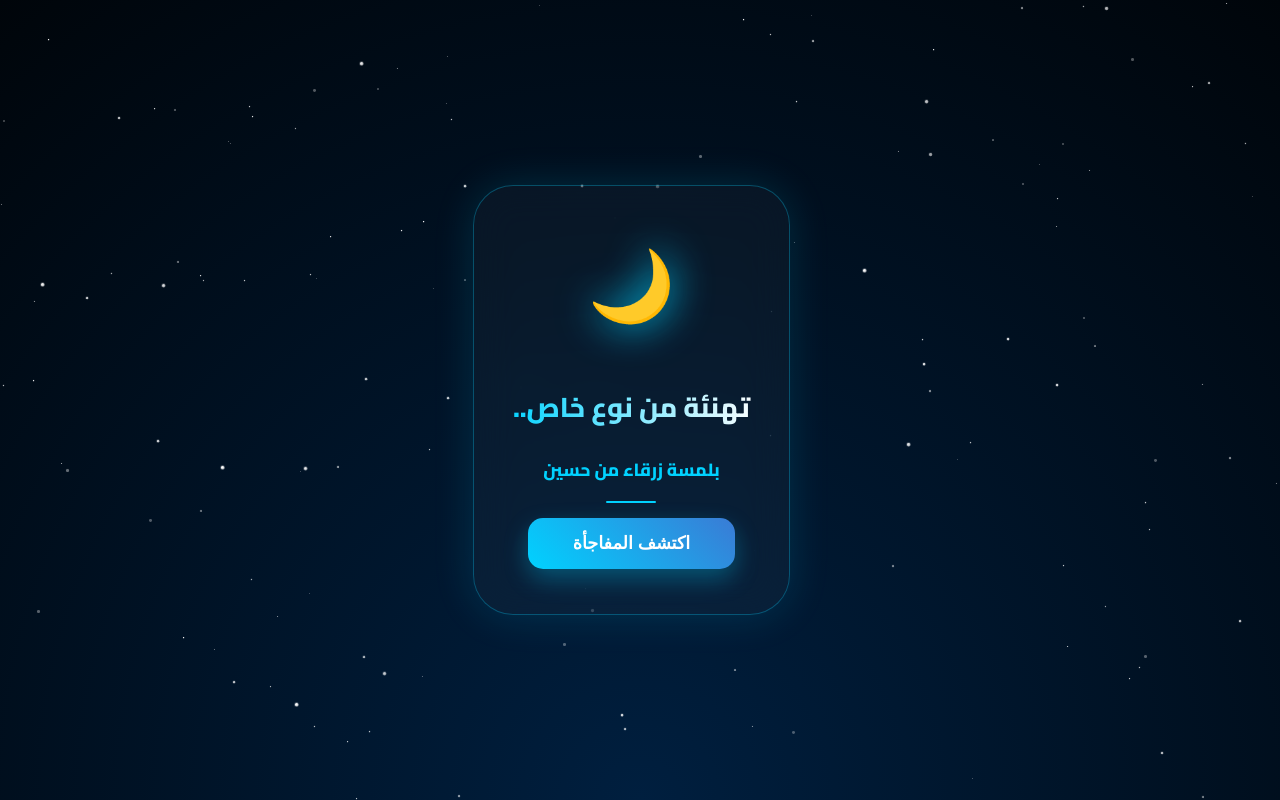
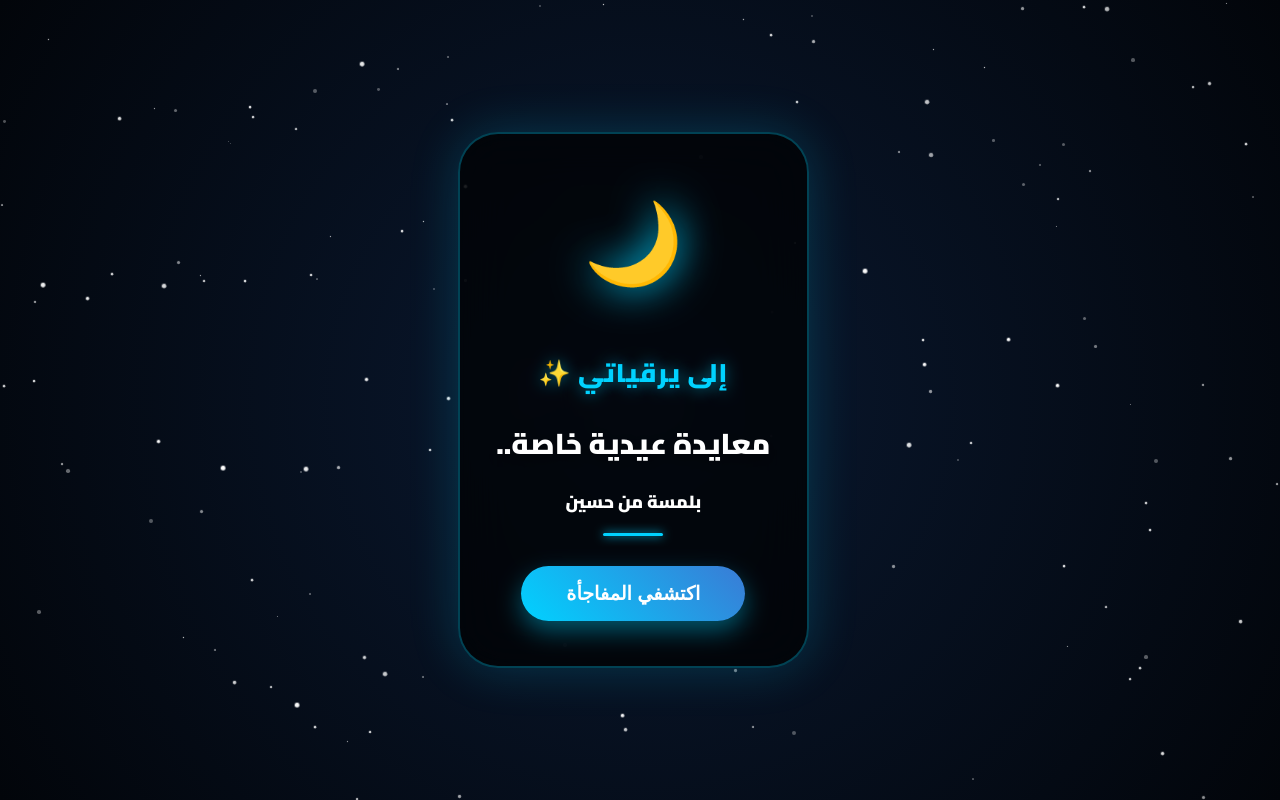
Before and after one commit to hussanjabba15-pixel/hussein7777, a plain HTML site: page index.html in a window 1280 px wide. Drawn offline with nearby package versions, Linux system fonts and the light colour scheme.

Commit message:
Revise HTML structure and styles for personalization
Updated title and styles for improved aesthetics. Changed text content and button labels for personalization.

```diff
--- a/index.html
+++ b/index.html
@@ -3,71 +3,82 @@
 <head>
     <meta charset="UTF-8">
     <meta name="viewport" content="width=device-width, initial-scale=1.0">
-    <title>تهنئة خاصة | Blue Edition</title>
-    <link href="https://fonts.googleapis.com/css2?family=Cairo:wght@600;800&display=swap" rel="stylesheet">
+    <title>إلى يرقياتي | من حسين</title>
+    <link href="https://fonts.googleapis.com/css2?family=Cairo:wght@700;900&display=swap" rel="stylesheet">
     <script src="https://cdn.jsdelivr.net/npm/canvas-confetti@1.6.0/dist/confetti.browser.min.js"></script>
     <style>
         :root {
             --primary-blue: #00d2ff;
-            --deep-blue: #3a7bd5;
-            --dark-bg: #060b19;
+            --accent-blue: #3a7bd5;
         }
 
         body {
             margin: 0; font-family: 'Cairo', sans-serif;
-            background: var(--dark-bg);
-            background: radial-gradient(circle at bottom, #001f3f 0%, #00050a 100%);
+            background: #050a16;
+            background: radial-gradient(circle at center, #0a1931 0%, #02050a 100%);
             height: 100vh; display: flex; justify-content: center; align-items: center;
             color: white; overflow: hidden; position: relative;
         }
 
-        /* خلفية النجوم المتحركة */
         #stars-container { position: absolute; width: 100%; height: 100%; top: 0; left: 0; z-index: -1; }
 
         .card {
-            background: rgba(255, 255, 255, 0.03);
-            backdrop-filter: blur(20px);
-            -webkit-backdrop-filter: blur(20px);
-            border: 1px solid rgba(0, 210, 255, 0.3);
+            background: rgba(0, 0, 0, 0.7);
+            backdrop-filter: blur(25px);
+            -webkit-backdrop-filter: blur(25px);
+            border: 2px solid rgba(0, 210, 255, 0.3);
             padding: 45px 30px;
             border-radius: 40px; width: 85%; max-width: 400px; text-align: center;
-            box-shadow: 0 0 40px rgba(0, 210, 255, 0.15);
-            animation: slideUp 1s ease-out;
+            box-shadow: 0 0 50px rgba(0, 210, 255, 0.2);
+            animation: slideUp 1s cubic-bezier(0.2, 0.8, 0.2, 1);
         }
 
-        .moon-icon { font-size: 70px; margin-bottom: 20px; filter: drop-shadow(0 0 20px var(--primary-blue)); animation: float 3s ease-in-out infinite; }
+        .moon-icon { font-size: 80px; margin-bottom: 20px; filter: drop-shadow(0 0 20px var(--primary-blue)); animation: float 3s ease-in-out infinite; }
 
         h1 {
-            font-size: 1.7rem; margin-bottom: 20px;
-            background: linear-gradient(to left, #fff, var(--primary-blue));
-            -webkit-background-clip: text; -webkit-text-fill-color: transparent;
-            font-weight: 800;
+            font-size: 1.8rem; margin-bottom: 15px;
+            color: #ffffff; font-weight: 900;
+            text-shadow: 0 5px 15px rgba(0,0,0,0.5);
+        }
+
+        /* تنسيق كلمة يرقياتي */
+        .nickname {
+            font-size: 1.6rem;
+            color: var(--primary-blue);
+            font-weight: 900;
+            display: block;
+            margin-bottom: 10px;
+            text-shadow: 0 0 15px rgba(0, 210, 255, 0.6);
+            letter-spacing: 1px;
         }
 
         p {
-            font-size: 1.2rem; line-height: 1.8; margin-bottom: 25px;
-            color: #e0f7fa; text-shadow: 0 2px 10px rgba(0,0,0,0.5);
+            font-size: 1.3rem; line-height: 1.7; margin-bottom: 25px;
+            color: #ffffff; font-weight: 700;
+            text-shadow: 1px 1px 5px rgba(0,0,0,1);
         }
 
         .btn-blue {
             background: linear-gradient(45deg, #00d2ff, #3a7bd5);
-            color: white; border: none; padding: 15px 45px;
-            border-radius: 15px; font-size: 1.1rem; font-weight: 800; cursor: pointer;
-            transition: 0.4s; box-shadow: 0 10px 25px rgba(0, 210, 255, 0.3);
+            color: white; border: none; padding: 16px 45px;
+            border-radius: 50px; font-size: 1.2rem; font-weight: 900; cursor: pointer;
+            transition: 0.4s; box-shadow: 0 10px 25px rgba(0, 210, 255, 0.4);
+            margin-top: 15px;
         }
-        .btn-blue:hover { transform: translateY(-5px); box-shadow: 0 15px 35px rgba(0, 210, 255, 0.5); }
+        .btn-blue:hover { transform: scale(1.05); }
 
         .hidden { display: none; }
 
-        .signature { font-size: 1.1rem; color: var(--primary-blue); font-weight: 800; margin-bottom: 5px; display: block; }
-        .divider { height: 2px; width: 50px; background: var(--primary-blue); margin: 15px auto; border-radius: 2px; }
+        .signature { font-size: 1.1rem; color: #ffffff; font-weight: 800; margin-bottom: 8px; display: block; }
+        .divider { height: 3px; width: 60px; background: var(--primary-blue); margin: 15px auto; border-radius: 5px; box-shadow: 0 0 10px var(--primary-blue); }
 
-        /* أنيميشن */
-        @keyframes slideUp { from { opacity: 0; transform: translateY(50px); } to { opacity: 1; transform: translateY(0); } }
+        @keyframes slideUp { from { opacity: 0; transform: translateY(40px); } to { opacity: 1; transform: translateY(0); } }
         @keyframes float { 0%, 100% { transform: translateY(0); } 50% { transform: translateY(-15px); } }
 
         .star { position: absolute; background: white; border-radius: 50%; opacity: 0.5; animation: twinkle var(--duration) infinite; }
         @keyframes twinkle { 0%, 100% { opacity: 0.3; transform: scale(1); } 50% { opacity: 1; transform: scale(1.2); } }
+
+        audio { width: 100%; border-radius: 50px; margin: 25px 0; filter: invert(1) brightness(1.8) hue-rotate(180deg); }
     </style>
 </head>
 <body>
@@ -77,10 +88,11 @@
     <div id="main-content">
         <div id="step1" class="card">
             <div class="moon-icon">🌙</div>
-            <h1>تهنئة من نوع خاص..</h1>
-            <span class="signature">بلمسة زرقاء من حسين</span>
+            <span class="nickname">إلى يرقياتي ✨</span>
+            <h1>معايدة عيدية خاصة..</h1>
+            <span class="signature">بلمسة من حسين</span>
             <div class="divider"></div>
-            <button class="btn-blue" onclick="startExperience()">اكتشف المفاجأة</button>
+            <button class="btn-blue" onclick="startExperience()">اكتشفي المفاجأة</button>
         </div>
 
         <div id="step2" class="card hidden">
@@ -90,18 +102,19 @@
         </div>
 
         <div id="step3" class="card hidden">
+            <span class="nickname">إلى يرقياتي ✨</span>
             <h1>هدوء وموسيقى لقلبك 🎧</h1>
             <audio id="bgMusic" controls>
-                <source src="blue-song.mp3" type="audio/mpeg">
+                <source src="song.mp3" type="audio/mpeg">
             </audio>
-            <span class="signature">من حسين</span>
+            <span class="signature">بلمسة من حسين</span>
             <div class="divider"></div>
-            <button class="btn-blue" onclick="location.reload()" style="background: rgba(255,255,255,0.1); font-size: 0.9rem;">إعادة العرض</button>
+            <button class="btn-blue" onclick="location.reload()" style="background: rgba(255,255,255,0.15); font-size: 0.9rem;">إعادة العرض</button>
         </div>
     </div>
 
     <script>
-        const message = "عيد فطر مبارك.. أتمنى أن تكون أيامك هادئة وجميلة مثل لونك المفضل. كل عام وأنت بألف خير، يا رب تكون دائماً في أعلى المراتب وبكل سعادة وراحة بال. 💙";
+        const message = "عيد فطر مبارك.. أتمنى أن تكون أيامكِ هادئة وجميلة مثل لونكِ المفضل. كل عام وأنتِ بألف خير، يا رب تكونين دائماً في أعلى المراتب وبكل سعادة وراحة بال. 💙";
         let charIndex = 0;
 
         function startExperience() {
@@ -115,7 +128,7 @@
             if (charIndex < message.length) {
                 display.innerHTML += message.charAt(charIndex);
                 charIndex++;
-                setTimeout(typeWriter, 60);
+                setTimeout(typeWriter, 65);
             } else {
                 triggerBlueConfetti();
                 document.getElementById("nextBtn").classList.remove('hidden');
@@ -129,24 +142,22 @@
             triggerBlueConfetti();
         }
 
-        // احتفالية باللون الأزرق والأبيض
         function triggerBlueConfetti() {
             var duration = 4 * 1000;
             var end = Date.now() + duration;
             (function frame() {
-              confetti({ particleCount: 5, angle: 60, spread: 60, origin: { x: 0 }, colors: ['#00d2ff', '#ffffff', '#3a7bd5'] });
-              confetti({ particleCount: 5, angle: 120, spread: 60, origin: { x: 1 }, colors: ['#00d2ff', '#ffffff', '#3a7bd5'] });
+              confetti({ particleCount: 5, angle: 60, spread: 65, origin: { x: 0 }, colors: ['#00d2ff', '#ffffff', '#3a7bd5'] });
+              confetti({ particleCount: 5, angle: 120, spread: 65, origin: { x: 1 }, colors: ['#00d2ff', '#ffffff', '#3a7bd5'] });
               if (Date.now() < end) requestAnimationFrame(frame);
             }());
         }
 
-        // إنشاء النجوم في الخلفية
         function initStars() {
             const container = document.getElementById('stars-container');
             for (let i = 0; i < 150; i++) {
                 const star = document.createElement('div');
                 star.className = 'star';
-                const size = Math.random() * 3 + 'px';
+                const size = (Math.random() * 3 + 1) + 'px';
                 star.style.width = size;
                 star.style.height = size;
                 star.style.top = Math.random() * 100 + 'vh';
```
